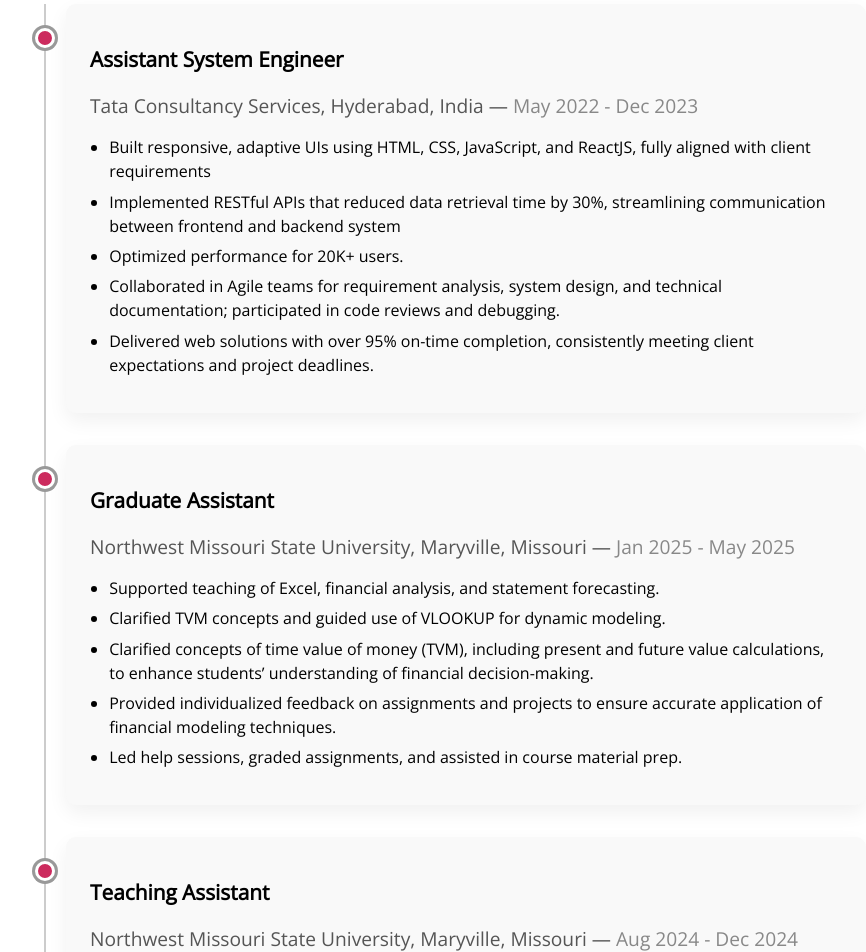
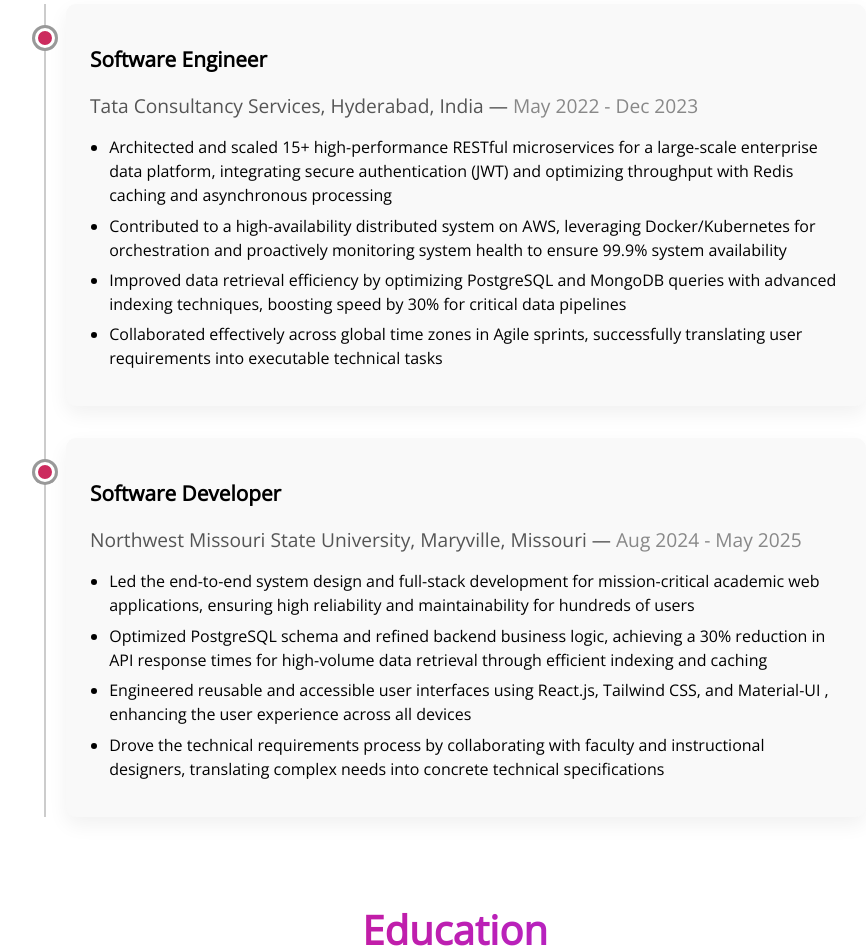
Before and after one commit to shruthipillala/portfolio, a React (Create React App) app: page /#/about/journey in a window 1280 px wide. Shown: the part 280-1232 px from the top of the page, without its empty margins (185-1051 px from the left). Built offline with nearby package versions, Linux system fonts and the light colour scheme.

Commit message:
Fixed Experience section

```diff
--- a/src/sections/Experience.jsx
+++ b/src/sections/Experience.jsx
@@ -1,48 +1,37 @@
 
 import React from "react";
 import { motion } from "framer-motion";
-import "../styles/styles.css"; // reuse your main stylesheet
-import TCSlogo3 from "../assets/TCSlogo3.jpg"; // adjust path if needed
+import "../styles/styles.css";
+import TCSlogo3 from "../assets/TCSlogo3.jpg";
 
 const experienceData = [
   {
-    title: "Assistant System Engineer",
+    title: "Software Engineer",
     company: "Tata Consultancy Services, Hyderabad, India",
     location: "Hyderabad, India",
     duration: "May 2022 - Dec 2023",
      bgImageClass: "tcs-background",
     points: [
-      "Built responsive, adaptive UIs using HTML, CSS, JavaScript, and ReactJS, fully aligned with client requirements",
-      "Implemented RESTful APIs that reduced data retrieval time by 30%, streamlining communication between frontend and backend system",
-      "Optimized performance for 20K+ users.",
-      "Collaborated in Agile teams for requirement analysis, system design, and technical documentation; participated in code reviews and debugging.",
-      "Delivered web solutions with over 95% on-time completion, consistently meeting client expectations and project deadlines."
+      "Architected and scaled 15+ high-performance RESTful microservices for a large-scale enterprise data platform, integrating secure authentication (JWT) and optimizing throughput with Redis caching and asynchronous processing",
+"Contributed to a high-availability distributed system on AWS, leveraging Docker/Kubernetes for orchestration and proactively monitoring system health to ensure 99.9% system availability",
+"Improved data retrieval efficiency by optimizing PostgreSQL and MongoDB queries with advanced indexing techniques, boosting speed by 30% for critical data pipelines",
+"Collaborated effectively across global time zones in Agile sprints, successfully translating user requirements into executable technical tasks"
+
     ]
   },
   {
-    title: "Graduate Assistant",
+    title: "Software Developer",
     company: "Northwest Missouri State University, Maryville, Missouri",
     location: "Maryville, Missouri",
-    duration: "Jan 2025 - May 2025",
+    duration: "Aug 2024 - May 2025",
     points: [
-      "Supported teaching of Excel, financial analysis, and statement forecasting.",
-      "Clarified TVM concepts and guided use of VLOOKUP for dynamic modeling.",
-      " Clarified concepts of time value of money (TVM), including present and future value calculations, to enhance students’ understanding of financial decision-making.",
-      " Provided individualized feedback on assignments and projects to ensure accurate application of financial modeling techniques.",
-      "Led help sessions, graded assignments, and assisted in course material prep."
+      "Led the end-to-end system design and full-stack development for mission-critical academic web applications, ensuring high reliability and maintainability for hundreds of users",
+"Optimized PostgreSQL schema and refined backend business logic, achieving a 30% reduction in API response times for high-volume data retrieval through efficient indexing and caching",
+"Engineered reusable and accessible user interfaces using React.js, Tailwind CSS, and Material-UI , enhancing the user experience across all devices",
+"Drove the technical requirements process by collaborating with faculty and instructional designers, translating complex needs into concrete technical specifications"
+
     ]
   },
-  {
-    title: "Teaching Assistant",
-    company: "Northwest Missouri State University, Maryville, Missouri",
-    location: "Maryville, Missouri",
-    duration: "Aug 2024 - Dec 2024",
-    points: [
-      "Assisted students in mastering descriptive statistics, probability, and Bayes’ Theorem through real-world examples",
-      "Guided application of hypothesis testing and regression for statistical inference and modeling.",
-      "Led review sessions and interactive discussions to clarify complex topics and improve student engagement and comprehension."
-    ]
-  }
 ];
 
 const Experience = () => {
```
